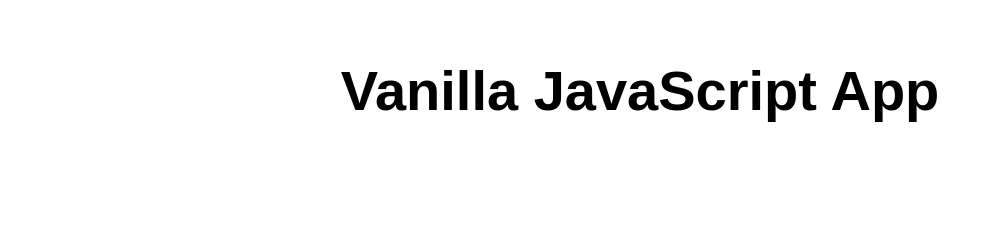
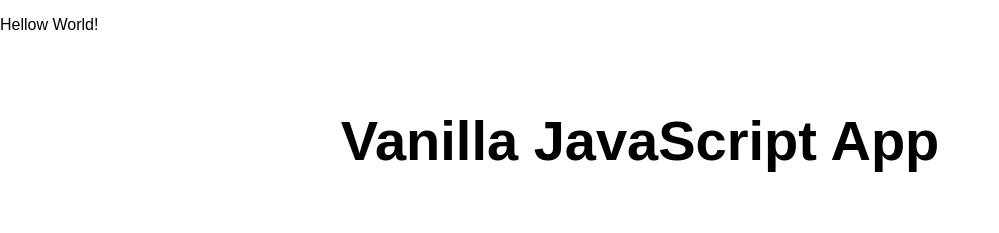
Before and after one commit to mjmcken/mjm-azure-poc, a website: page src/index.html in a window 1280 px wide. Shown: the whole page, without its empty margins (0-999 px from the left). Drawn offline with Linux system fonts and the light colour scheme.

Commit message:
Update index.html

```diff
--- a/src/index.html
+++ b/src/index.html
@@ -6,6 +6,7 @@
   <meta name="viewport" content="width=device-width, initial-scale=1.0">
   <link rel="stylesheet" href="styles.css">
   <title>Vanilla Ice JavaScript App</title>
+  <p>Hellow World!</p>
 </head>
 
 <body>
```
